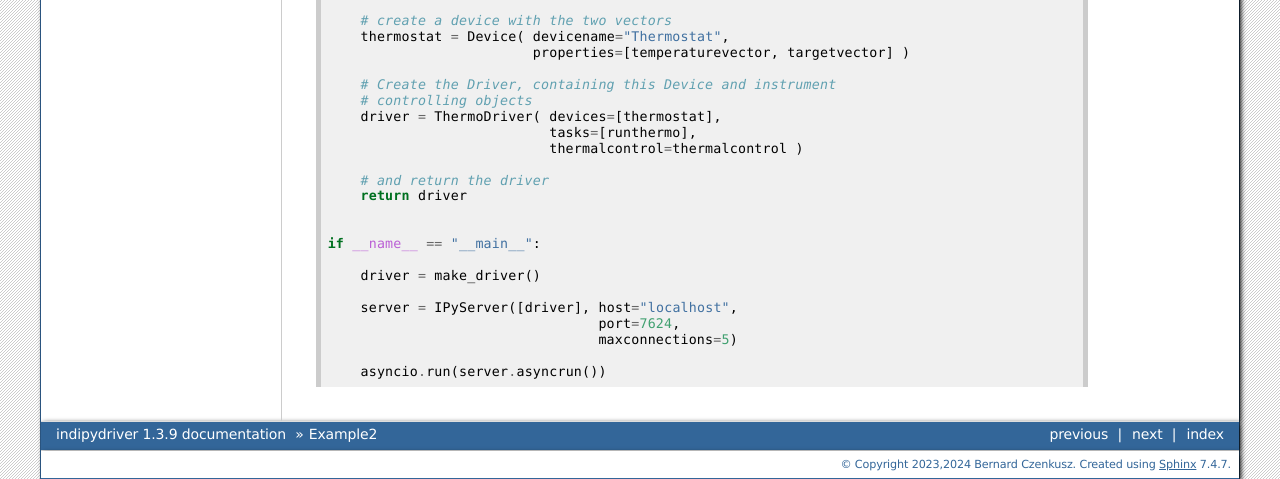
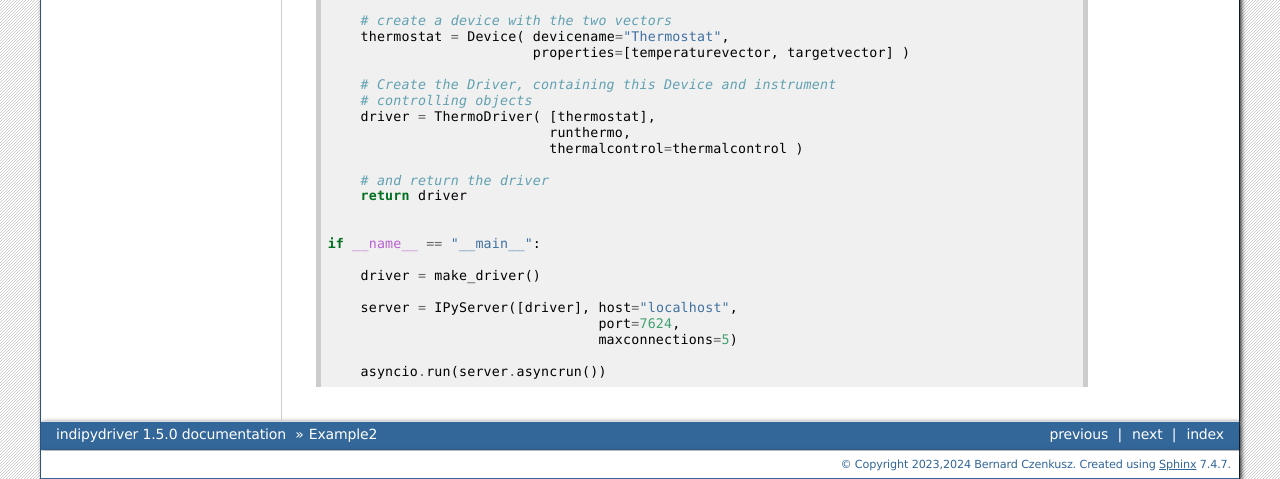
Before and after one commit to bernie-skipole/indipydriver, a Sphinx documentation site: the page built from docs/source/usage/example2.rst, in a window 1280 px wide and 900 px high, scrolled down 1697 px. Shown: the part 421-900 px from the top of the window. Built offline with Sphinx 7.4.7, drawn with Linux system fonts in a browser that asks for light colours; some of the changed text lies outside the part shown.

Commit message:
Breaking backwards compatability, preparing to use taskgroups in future versions

```diff
--- a/docs/source/conf.py
+++ b/docs/source/conf.py
@@ -25,7 +25,7 @@ copyright = '2023,2024 Bernard Czenkusz'
 author = 'Bernard Czenkusz'
 
 # The full version, including alpha/beta/rc tags
-release = '1.3.9'
+release = '1.5.0'
 
 # ---------------------- Added to get readthedocs to build, by BC
 master_doc = 'index'
--- a/docs/source/usage/example1.rst
+++ b/docs/source/usage/example1.rst
@@ -118,8 +118,8 @@ In this example a NumberVector and NumberMember contain the temperature which is
 
         # Create the Driver which will contain this Device, the coroutine needed
         # to run the instrument, and the instrument controlling object
-        driver = ThermoDriver( devices=[thermostat],
-                               tasks=[runthermo],
+        driver = ThermoDriver( [thermostat],
+                               runthermo,
                                thermalcontrol=thermalcontrol )
 
         # and return the driver
--- a/docs/source/usage/example2.rst
+++ b/docs/source/usage/example2.rst
@@ -135,8 +135,8 @@ a 'newNumberVector', which causes the rxevent method to be called::
 
         # Create the Driver, containing this Device and instrument
         # controlling objects
-        driver = ThermoDriver( devices=[thermostat],
-                               tasks=[runthermo],
+        driver = ThermoDriver( [thermostat],
+                               runthermo,
                                thermalcontrol=thermalcontrol )
 
         # and return the driver
--- a/docs/source/usage/example3.rst
+++ b/docs/source/usage/example3.rst
@@ -118,7 +118,7 @@ This example simulates a driver which snoops on the thermostat of the previous e
 
         # Make the WindowDriver containing this Device
         # and the window controlling object
-        windowdriver = WindowDriver( devices=[window],
+        windowdriver = WindowDriver( [window],
                                      windowcontrol=windowcontrol )
 
         # and return the driver
--- a/docs/source/usage/summary.rst
+++ b/docs/source/usage/summary.rst
@@ -123,7 +123,7 @@ The driver, device, vectors etc,. have to be instantiated, it is suggested this
         led = ipd.Device( devicename="led", properties=[ledvector])
 
         # Create the Driver containing this device
-        driver = LEDDriver(devices=[led])
+        driver = LEDDriver([led])
 
         # and return the driver
         return driver
--- a/example1.py
+++ b/example1.py
@@ -109,8 +109,8 @@ def make_driver():
 
     # Create the Driver which will contain this Device, the coroutine needed
     # to run the instrument, and the instrument controlling object
-    driver = ThermoDriver( devices=[thermostat],
-                           tasks=[runthermo],
+    driver = ThermoDriver( [thermostat],
+                           runthermo,
                            thermalcontrol=thermalcontrol )
 
     # and return the driver
--- a/example2.py
+++ b/example2.py
@@ -129,8 +129,8 @@ def make_driver():
 
     # Create the Driver, containing this Device and instrument
     # controlling objects
-    driver = ThermoDriver( devices=[thermostat],
-                           tasks=[runthermo],
+    driver = ThermoDriver( [thermostat],
+                           runthermo,
                            thermalcontrol=thermalcontrol )
 
     # and return the driver
--- a/example3.py
+++ b/example3.py
@@ -113,7 +113,7 @@ def make_driver():
 
     # Make the WindowDriver containing this Device
     # and the window controlling object
-    windowdriver = WindowDriver( devices=[window],
+    windowdriver = WindowDriver( [window],
                                  windowcontrol=windowcontrol )
 
     # and return the driver
--- a/indipydriver/__init__.py
+++ b/indipydriver/__init__.py
@@ -6,4 +6,4 @@ from .propertymembers import SwitchMember, LightMember, TextMember, BLOBMember,
 from .events import getProperties, enableBLOB, newSwitchVector, newTextVector, newNumberVector, newBLOBVector, Message, delProperty, defSwitchVector, defTextVector, defNumberVector, defLightVector, defBLOBVector, setSwitchVector, setTextVector, setNumberVector, setLightVector, setBLOBVector
 from .ipyserver import IPyServer
 
-version = "1.3.9"
+version = "1.5.0"
--- a/pyproject.toml
+++ b/pyproject.toml
@@ -7,7 +7,7 @@ name = "indipydriver"
 authors = [{name = "Bernard Czenkusz", email = "bernie@skipole.co.uk"}]
 license = {file = "LICENSE"}
 classifiers = ["License :: OSI Approved :: MIT License", "Operating System :: POSIX :: Linux","Topic :: Scientific/Engineering :: Astronomy", "Topic :: Scientific/Engineering :: Interface Engine/Protocol Translator"]
-version = "1.3.9"
+version = "1.5.0"
 description="Pure python package providing a set of classes which can be used to create and serve INDI drivers."
 readme = "README.md"
 requires-python = ">=3.10"
```
Also changed, not shown: 1 other file.
